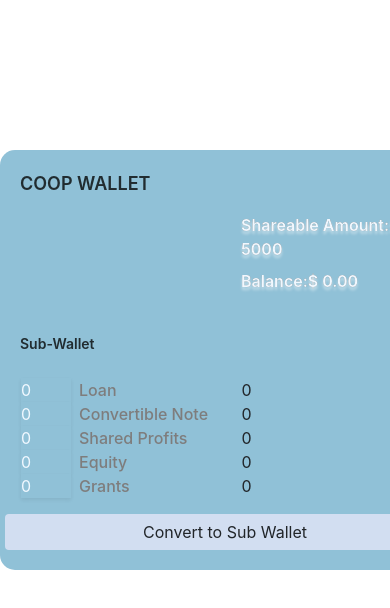
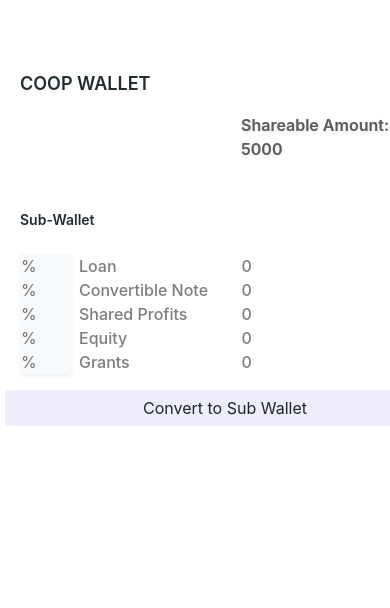
Before and after one commit to kufre-abasi/percentage-calculator, a plain HTML site: page index.html in a window 390 px wide. Shown: the top 608 px of the page. Drawn offline with nearby package versions, Linux system fonts and the light colour scheme.

Commit message:
mobile screen-size resolved

```diff
--- a/css/style.css
+++ b/css/style.css
@@ -53,7 +53,8 @@
     background-color: #90c1d7;
     color: aliceblue;
 }
-#label{
+#label,
+.label{
     color: #7e7d7d;
     font-weight: 500;
     font-size: medium;
@@ -61,7 +62,26 @@
 
 @media only screen and (max-width: 425px){
     .container{
-        box-shadow:  0rem 0rem rgba(0,0,0,.15) !important;
+        margin: 50px auto !important;
+        box-shadow:  none;
+        background-color:  white;
     }
+    .amount{
+        font-size: medium;
+        border-radius: 15px 0px 0px 15px;
+        color: rgba(74, 81, 85, 0.411);
+        /* background: #acabab; */
+        text-shadow: 0px 3px 3px rgba(150, 148, 148, 0.178);
+    }
+    .input-1st,
+    .input-2nd,
+    .input-3rd,
+    .input-4th,
+    .input-5th{
+    width: 50px;
+    background-color: #f7fafc;
+    color: rgb(88, 89, 90);
+}
+
 
 }
--- a/index.html
+++ b/index.html
@@ -15,24 +15,24 @@
                     <label class="heading" for="">COOP WALLET</label>
                         <div class="row amount-main py-0">
                           <span class=" px-3 py-2   amount "><span>Shareable Amount:</span><span class="">$ 5000</span></span>
-                          <span class=" px-3 py-0   amount "><span>Balance:</span><span class="">$ 0.00</span></span>
+                          <!-- <span class=" px-3 py-0   amount "><span>Balance:</span><span class="">$ 0.00</span></span> -->
                         </div>
                           <br>
                           <label class="mt-3 sub-wallet" for="">Sub-Wallet</label>
                         <div class="row  p-3">
                             <div class="col  ">
-                                <div class="row" id=""><input type="number" name="percentage" step="1" value="0" id="loanBill" min="0" max="50" class="mr-2 input-1st border-0 shadow-sm" placeholder="%"><span id="label">Loan </span> </div>
-                                <div class="row" id=""><input type="number" name="" step="1" value="0" min="0" max="50" id="convertibleBill" class="mr-2 input-2nd border-0 shadow-sm" placeholder="%"> <span id="label">Convertible Note</span> </div>
-                                <div class="row" id=""><input type="number" name="" step="1" value="0" min="0" max="50" id="profitBill" class="mr-2 input-3rd border-0 shadow-sm" placeholder="%">  <span id="label">Shared Profits</span></div>
-                                <div class="row" id=""><input type="number" name="" step="1" value="0" min="0" max="50" id="equityBill" class="mr-2 input-4th border-0 shadow-sm" placeholder="%"> <span id="label">Equity</span></div>
-                                <div class="row" id=""><input type="number" name="" step="1" value="0" min="0" max="50" id="grantsBill" class="mr-2 input-5th border-0 shadow-sm" placeholder="%"> <span id="label">Grants</span></div>
+                                <div class="row" id=""><input type="number" name="percentage" step="1" value="" id="loanBill" min="0" max="50" class="mr-2 input-1st border-0 shadow-sm" placeholder="%"><span id="label">Loan </span> </div>
+                                <div class="row" id=""><input type="number" name="" step="1" value="" min="0" max="50" id="convertibleBill" class="mr-2 input-2nd border-0 shadow-sm" placeholder="%"> <span id="label">Convertible Note</span> </div>
+                                <div class="row" id=""><input type="number" name="" step="1" value="" min="0" max="50" id="profitBill" class="mr-2 input-3rd border-0 shadow-sm" placeholder="%">  <span id="label">Shared Profits</span></div>
+                                <div class="row" id=""><input type="number" name="" step="1" value="" min="0" max="50" id="equityBill" class="mr-2 input-4th border-0 shadow-sm" placeholder="%"> <span id="label">Equity</span></div>
+                                <div class="row" id=""><input type="number" name="" step="1" value="" min="0" max="50" id="grantsBill" class="mr-2 input-5th border-0 shadow-sm" placeholder="%"> <span id="label">Grants</span></div>
                             </div>
                             <div class="col pl-5">
-                              <span class="row" id="showload">0</span>
-                              <span class="row" id="showcon">0</span>
-                              <span class="row" id="showprofit">0</span>
-                              <span class="row" id="showequity">0</span>
-                              <span class="row" id="showgrant">0</span>
+                              <span class="row label" id="showload">0</span>
+                              <span class="row label" id="showcon">0</span>
+                              <span class="row label" id="showprofit">0</span>
+                              <span class="row label" id="showequity">0</span>
+                              <span class="row label" id="showgrant">0</span>
                             </div>
                         </div>
                         <div class="row py-0">
```
